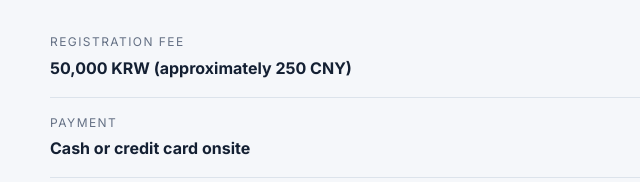
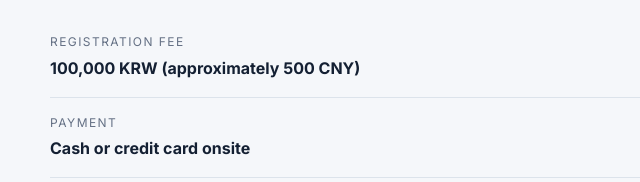
Before and after one commit to minjinkimastro/yonsei-kiaa-workshop, a plain HTML site: page index.html in a window 1280 px wide. Shown: the part 11815-11997 px from the top of the page, 0-640 px from the left. Drawn offline with nearby package versions, Linux system fonts and the light colour scheme.

Commit message:
Update index.html

```diff
--- a/index.html
+++ b/index.html
@@ -136,7 +136,7 @@
         <p class="lead">Registration for the Yonsei-KIAA Workshop on Galaxy Evolution is now open.</p>
         <p>Please use the registration form below to submit your participation details.</p>
         <div class="venue-facts" style="margin-top:1.25rem">
-          <div><span>Registration fee</span><strong>50,000 KRW (approximately 250 CNY)</strong></div>
+          <div><span>Registration fee</span><strong>100,000 KRW (approximately 500 CNY)</strong></div>
           <div><span>Payment</span><strong>Cash or credit card onsite</strong></div>
         </div>
         <div style="margin-top:1.25rem">
```
